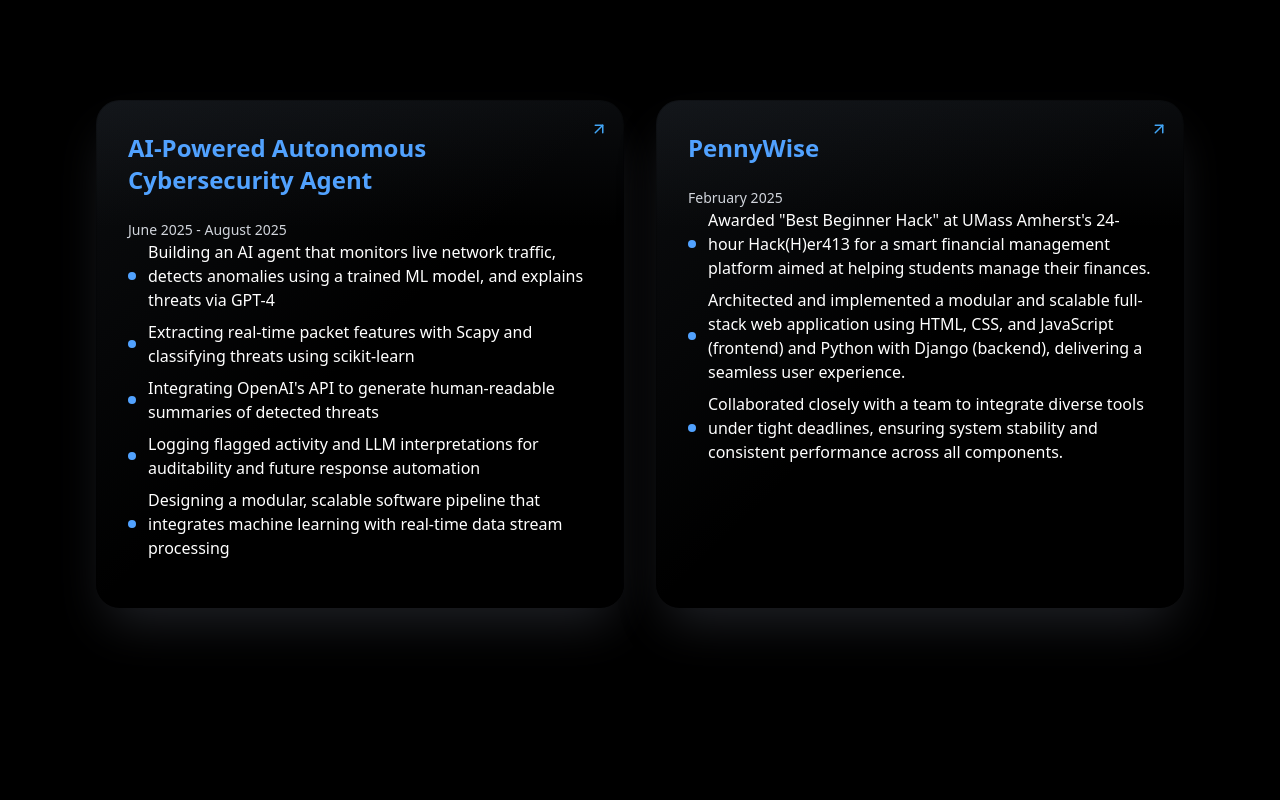
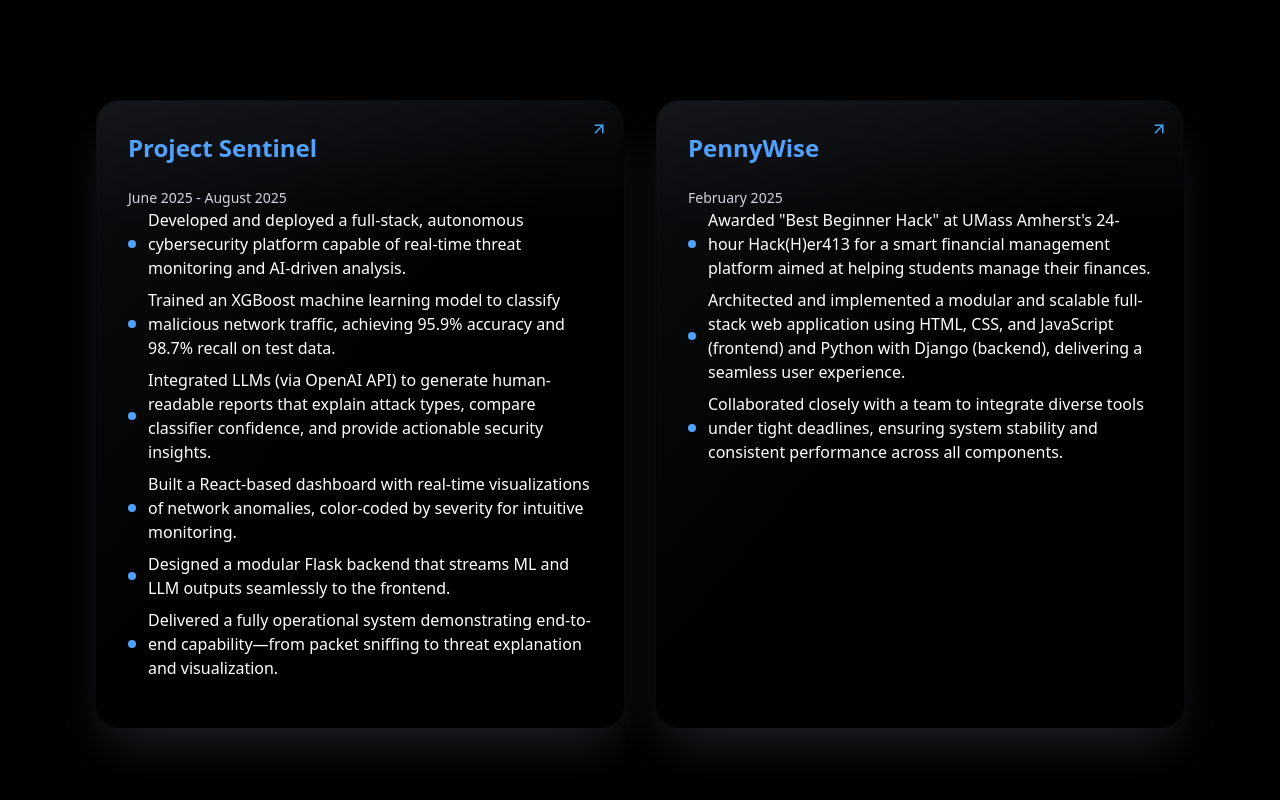
Before and after one commit to GeekyMS/Portfolio, a React (Vite) app: page / in a window 1280 px wide. Shown: the part 1800-2600 px from the top of the page. Built offline with nearby package versions, Linux system fonts and the light colour scheme.

Commit message:
updated projects

```diff
--- a/src/components/Projects.jsx
+++ b/src/components/Projects.jsx
@@ -7,13 +7,14 @@
     const [projectsRef, projectsVisible] = useScrollAnimation({ threshold: 0.2 });
 
     const projects = [
-        { id: 1, title: 'AI-Powered Autonomous Cybersecurity Agent',
+        { id: 1, title: 'Project Sentinel',
             description: [
-        "Building an AI agent that monitors live network traffic, detects anomalies using a trained ML model, and explains threats via GPT-4",
-        "Extracting real-time packet features with Scapy and classifying threats using scikit-learn",
-        "Integrating OpenAI's API to generate human-readable summaries of detected threats",
-        "Logging flagged activity and LLM interpretations for auditability and future response automation",
-        "Designing a modular, scalable software pipeline that integrates machine learning with real-time data stream processing"],
+        "Developed and deployed a full-stack, autonomous cybersecurity platform capable of real-time threat monitoring and AI-driven analysis.",
+        "Trained an XGBoost machine learning model to classify malicious network traffic, achieving 95.9% accuracy and 98.7% recall on test data.",
+        "Integrated LLMs (via OpenAI API) to generate human-readable reports that explain attack types, compare classifier confidence, and provide actionable security insights.",
+        "Built a React-based dashboard with real-time visualizations of network anomalies, color-coded by severity for intuitive monitoring.",
+        "Designed a modular Flask backend that streams ML and LLM outputs seamlessly to the frontend.",
+        "Delivered a fully operational system demonstrating end-to-end capability—from packet sniffing to threat explanation and visualization."],
             date: 'June 2025 - August 2025', githubUrl: 'https://github.com/GeekyMS/Autonomous-AI-Cybersecurity-Agent.git' },
         { id: 2, title: 'PennyWise ', description: [`Awarded "Best Beginner Hack" at UMass Amherst's 24-hour Hack(H)er413 for a smart financial management
         platform aimed at helping students manage their finances.`,
```
